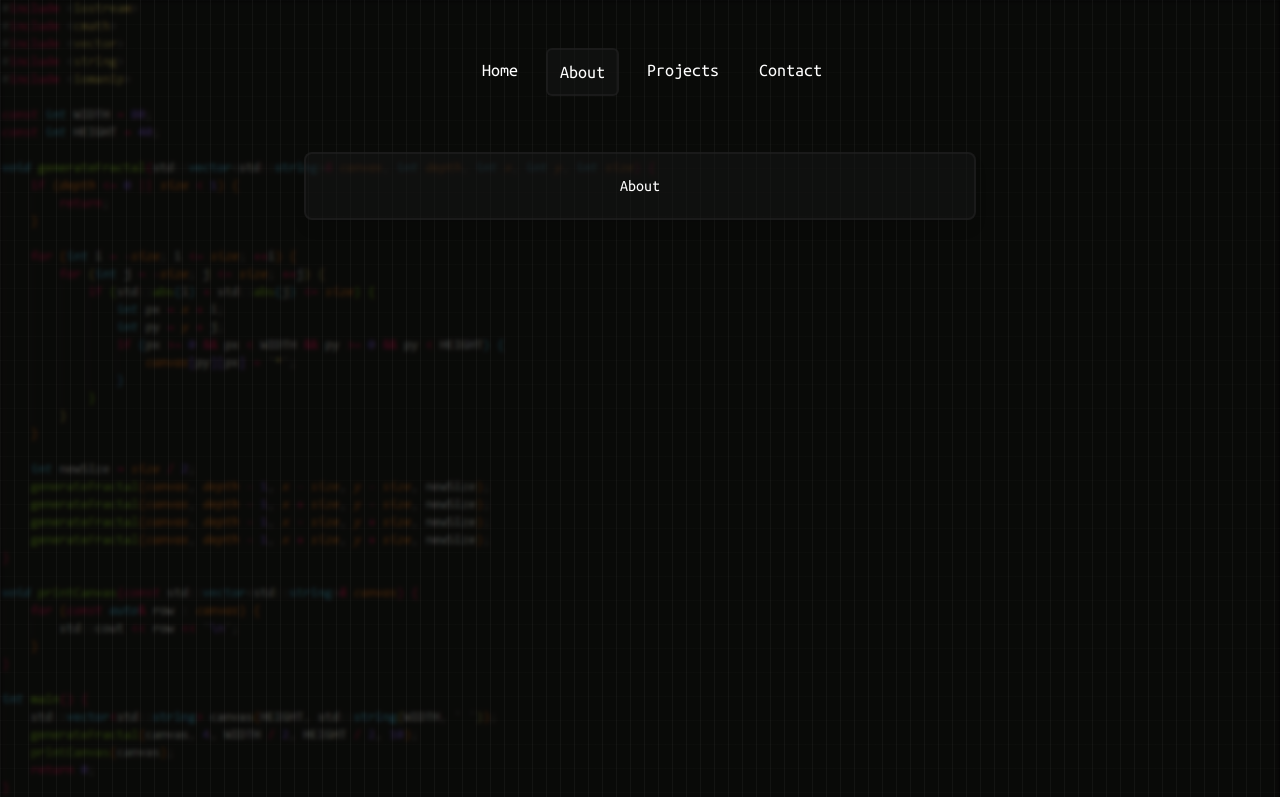
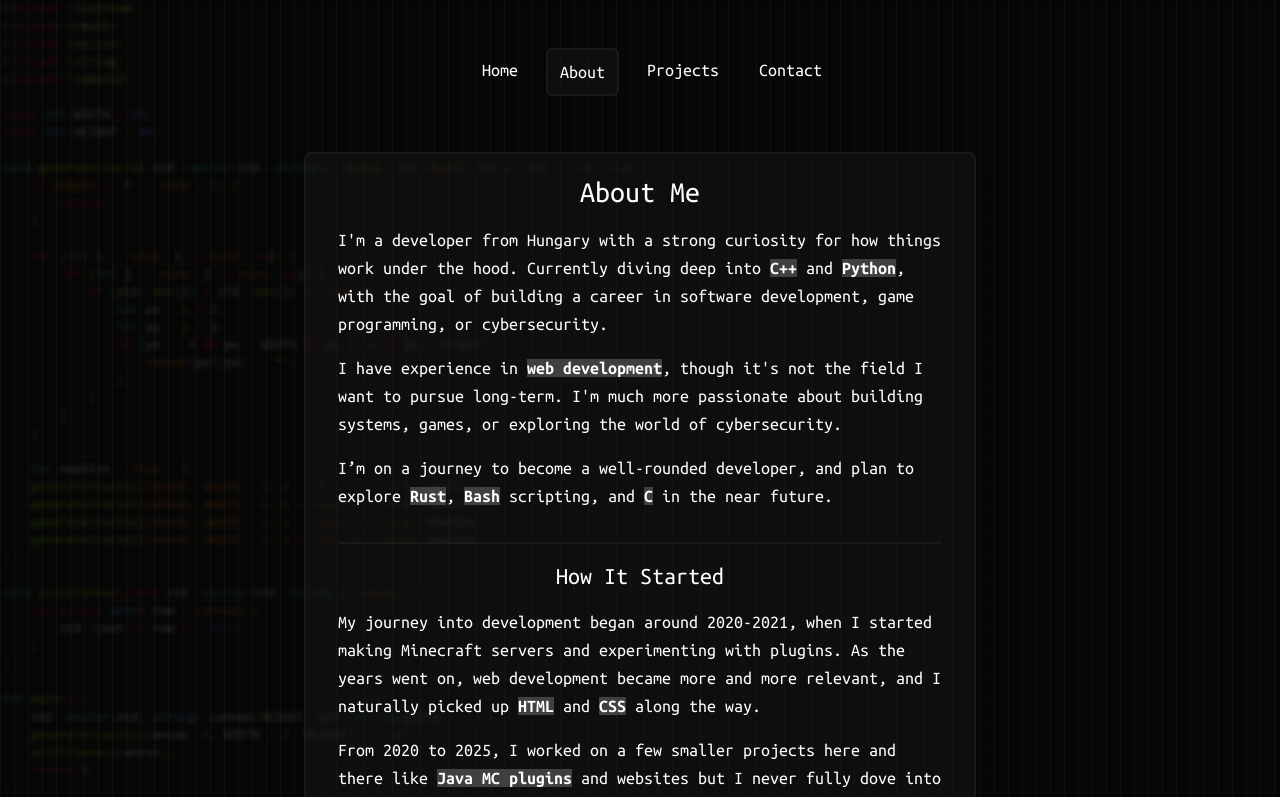
Before and after one commit to noel560/noel, a React (Vite) app: page /noel/about in a window 1280 px wide. Shown: the top 797 px of the page. Built offline with nearby package versions, Linux system fonts and the light colour scheme; a web font is replaced by a local one.

Commit message:
Made changes to the About tab

```diff
--- a/src/About.jsx
+++ b/src/About.jsx
@@ -11,7 +11,9 @@ function App() {
     };
 
     return <>
-        <div className="fixed top-0 left-0 w-full h-full bg-cover opacity-25 blur-[2px] -z-10" style={{ backgroundImage: `url(${bgImage})` }} draggable="false" onDragStart={() => false} onContextMenu={() => false}></div>
+        <div className="fixed top-0 left-0 w-full h-full bg-cover opacity-25 blur-[2px] -z-10" style={{ backgroundImage: `url(${bgImage})` }} draggable="false" onDragStart={() => false} onContextMenu={() => false}>
+            <div className='absolute inset-0 bg-black opacity-40'></div>
+        </div>
         <nav className="bg-transparent">
             <div className="mx-auto max-w-7xl px-2 sm:px-6 lg:px-8">
                 <div className="relative flex h-20 items-center justify-between">
@@ -53,7 +55,21 @@ function App() {
         </nav>
 
         <div className="flex flex-col relative items-center justify-center mt-10 px-4 sm:px-6 lg:px-8 bg-neutral-900/50 border-2 border-neutral-800/50 rounded-lg shadow-lg w-full max-w-2xl mx-auto py-5">
-            <h1 className='text-white'>About</h1>
+            <h1 className='text-white text-3xl'>About Me</h1>
+
+            <p className='text-white text-lg mt-4'>I'm a developer from Hungary with a strong curiosity for how things work under the hood. Currently diving deep into <span className="bg-neutral-700" style={{ fontWeight: 700 }}>C++</span> and <span className="bg-neutral-700" style={{ fontWeight: 700 }}>Python</span>, with the goal of building a career in software development, game programming, or cybersecurity.</p>
+            <p className='text-white text-lg mt-4'>I have experience in <span className="bg-neutral-700" style={{ fontWeight: 700 }}>web development</span>, though it's not the field I want to pursue long-term. I'm much more passionate about building systems, games, or exploring the world of cybersecurity.</p>
+            <p className='text-white text-lg mt-4'>I’m on a journey to become a well-rounded developer, and plan to explore <span className="bg-neutral-700" style={{ fontWeight: 700 }}>Rust</span>, <span className="bg-neutral-700" style={{ fontWeight: 700 }}>Bash</span> scripting, and <span className="bg-neutral-700" style={{ fontWeight: 700 }}>C</span> in the near future.</p>
+
+            <hr className='border-neutral-800/50 w-full mt-8 rounded-full border-1' />
+
+            <h1 className='text-white mt-4 text-2xl'>How It Started</h1>
+
+            <p className='text-white text-lg mt-4'>My journey into development began around 2020-2021, when I started making Minecraft servers and experimenting with plugins. As the years went on, web development became more and more relevant, and I naturally picked up <span className="bg-neutral-700" style={{ fontWeight: 700 }}>HTML</span> and <span className="bg-neutral-700" style={{ fontWeight: 700 }}>CSS</span> along the way.</p>
+            <p className='text-white text-lg mt-4'>From 2020 to 2025, I worked on a few smaller projects here and there like <span className="bg-neutral-700" style={{ fontWeight: 700 }}>Java MC plugins</span> and websites but I never fully dove into deep programming until now.</p>
+            <p className='text-white text-lg mt-4'>In 2025, I decided to take a big step forward and started learning <span className="bg-neutral-700" style={{ fontWeight: 700 }}>C++</span> and <span className="bg-neutral-700" style={{ fontWeight: 700 }}>Python</span>, with a focus on system programming and game development.
+            I'm excited for the challenges ahead and looking forward to building something even bigger.</p>
+
         </div>
     </>;
 }
--- a/src/Contact.jsx
+++ b/src/Contact.jsx
@@ -19,7 +19,9 @@ function App() {
     };
 
     return <>
-        <div className="fixed top-0 left-0 w-full h-full bg-cover opacity-25 blur-[2px] -z-10" style={{ backgroundImage: `url(${bgImage})` }} draggable="false" onDragStart={() => false} onContextMenu={() => false}></div>
+        <div className="fixed top-0 left-0 w-full h-full bg-cover opacity-25 blur-[2px] -z-10" style={{ backgroundImage: `url(${bgImage})` }} draggable="false" onDragStart={() => false} onContextMenu={() => false}>
+            <div className='absolute inset-0 bg-black opacity-40'></div>
+        </div>
         <nav className="bg-transparent">
             <div className="mx-auto max-w-7xl px-2 sm:px-6 lg:px-8">
                 <div className="relative flex h-20 items-center justify-between">
--- a/src/Home.jsx
+++ b/src/Home.jsx
@@ -18,7 +18,9 @@ function App() {
     };
 
     return <>
-        <div className="fixed top-0 left-0 w-full h-full bg-cover opacity-25 blur-[2px] -z-10" style={{ backgroundImage: `url(${bgImage})` }} draggable="false" onDragStart={() => false} onContextMenu={() => false}></div>
+        <div className="fixed top-0 left-0 w-full h-full bg-cover opacity-25 blur-[2px] -z-10" style={{ backgroundImage: `url(${bgImage})` }} draggable="false" onDragStart={() => false} onContextMenu={() => false}>
+            <div className='absolute inset-0 bg-black opacity-40'></div>
+        </div>
         <nav className="bg-transparent">
             <div className="mx-auto max-w-7xl px-2 sm:px-6 lg:px-8">
                 <div className="relative flex h-20 items-center justify-between">
--- a/src/Projects.jsx
+++ b/src/Projects.jsx
@@ -11,7 +11,9 @@ function App() {
     };
 
     return <>
-        <div className="fixed top-0 left-0 w-full h-full bg-cover opacity-25 blur-[2px] -z-10" style={{ backgroundImage: `url(${bgImage})` }} draggable="false" onDragStart={() => false} onContextMenu={() => false}></div>
+        <div className="fixed top-0 left-0 w-full h-full bg-cover opacity-25 blur-[2px] -z-10" style={{ backgroundImage: `url(${bgImage})` }} draggable="false" onDragStart={() => false} onContextMenu={() => false}>
+            <div className='absolute inset-0 bg-black opacity-40'></div>
+        </div>
         <nav className="bg-transparent">
             <div className="mx-auto max-w-7xl px-2 sm:px-6 lg:px-8">
                 <div className="relative flex h-20 items-center justify-between">
--- a/src/index.css
+++ b/src/index.css
@@ -28,6 +28,7 @@
 
 ::-webkit-scrollbar {
     width: 15px;
+    display: none;
 }
 
 ::-webkit-scrollbar-track {
```
